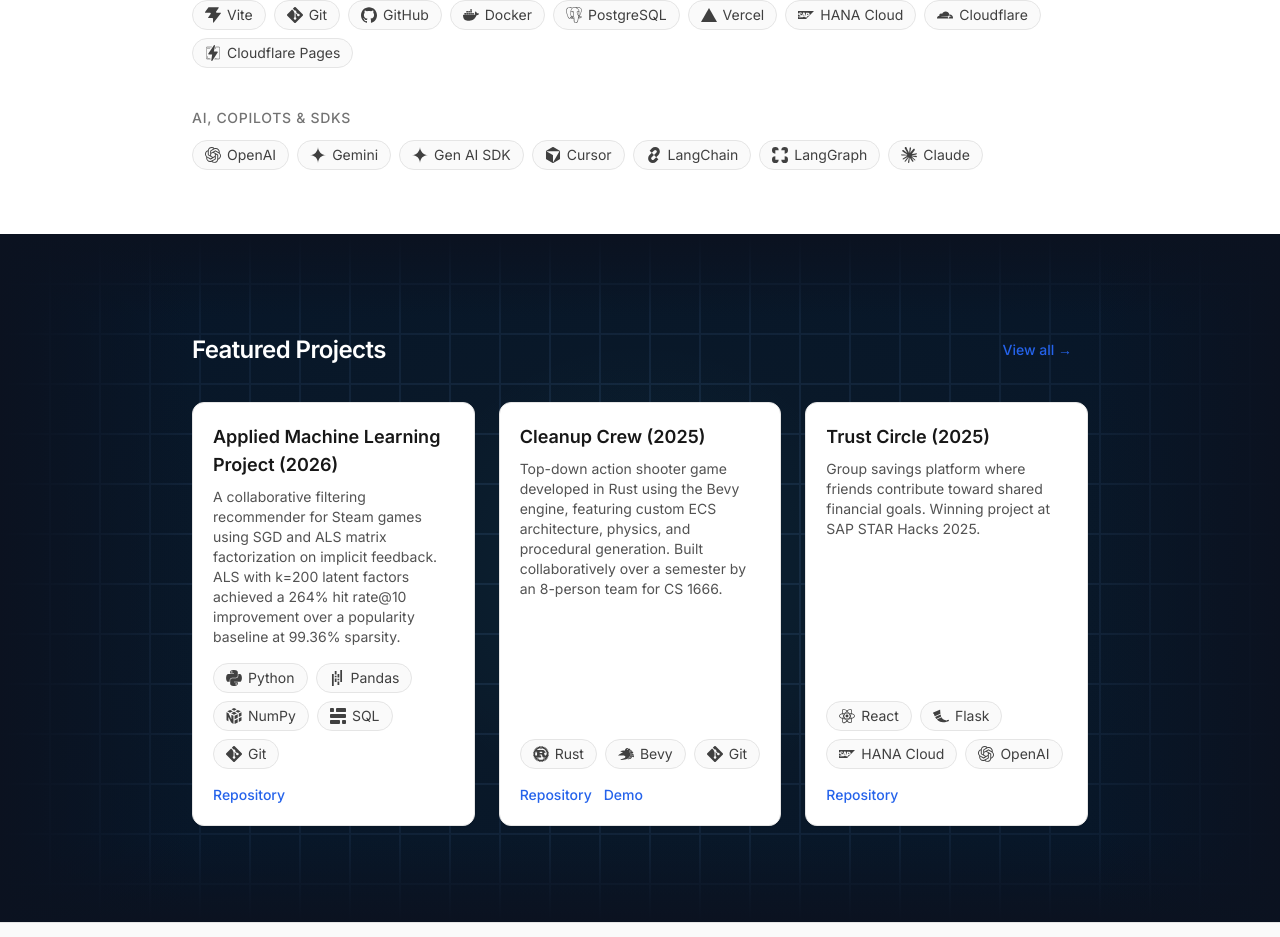
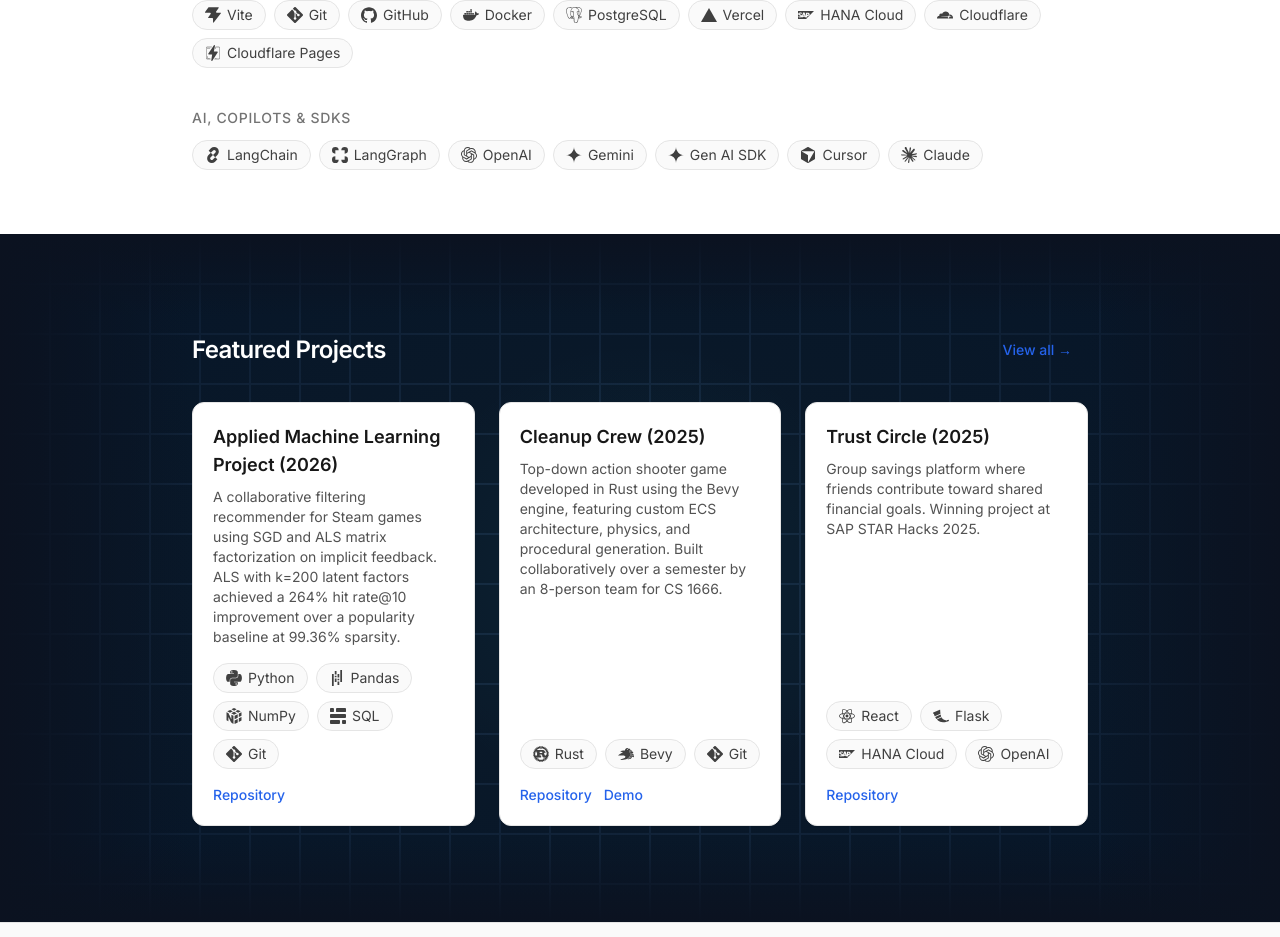
Before and after one commit to lucasloepke/lucasloepke.github.io, a React (Vite) app: page / in a window 1280 px wide. Shown: the part 1267-2204 px from the top of the page. Built offline with nearby package versions, Linux system fonts and the light colour scheme.

Commit message:
Add LangChain and LangGraph to skills
Added LangChain and LangGraph to the skills list.

```diff
--- a/src/data/skills.ts
+++ b/src/data/skills.ts
@@ -43,6 +43,8 @@ export const skills: Skill[] = [
   { key: "pandas", label: "Pandas", category: "Frameworks", simpleIconSlug: "pandas" },
   { key: "numpy", label: "NumPy", category: "Frameworks", simpleIconSlug: "numpy" },
   { key: "bevy", label: "Bevy", category: "Frameworks", simpleIconSlug: "bevy" },
+  { key: "langchain", label: "LangChain", category: "AI, Copilots & SDKs", simpleIconSlug: "langchain" },
+  { key: "langgraph", label: "LangGraph", category: "AI, Copilots & SDKs", simpleIconSlug: "langgraph" },
   // Tools (kept for project cards)
   { key: "tailwind", label: "Tailwind CSS", category: "Frameworks", simpleIconSlug: "tailwindcss" },
   { key: "vite", label: "Vite", category: "Tools", simpleIconSlug: "vite" },
@@ -65,8 +67,6 @@ export const skills: Skill[] = [
   { key: "gemini", label: "Gemini", category: "AI, Copilots & SDKs", simpleIconSlug: "googlegemini" },
   { key: "google-genai-sdk", label: "Gen AI SDK", category: "AI, Copilots & SDKs", simpleIconSlug: "googlegemini" },
   { key: "cursor", label: "Cursor", category: "AI, Copilots & SDKs", simpleIconSlug: "cursor" },
-  { key: "langchain", label: "LangChain", category: "AI, Copilots & SDKs", simpleIconSlug: "langchain" },
-  { key: "langgraph", label: "LangGraph", category: "AI, Copilots & SDKs", simpleIconSlug: "langgraph" },
   {
     key: "claude",
     label: "Claude",
```
